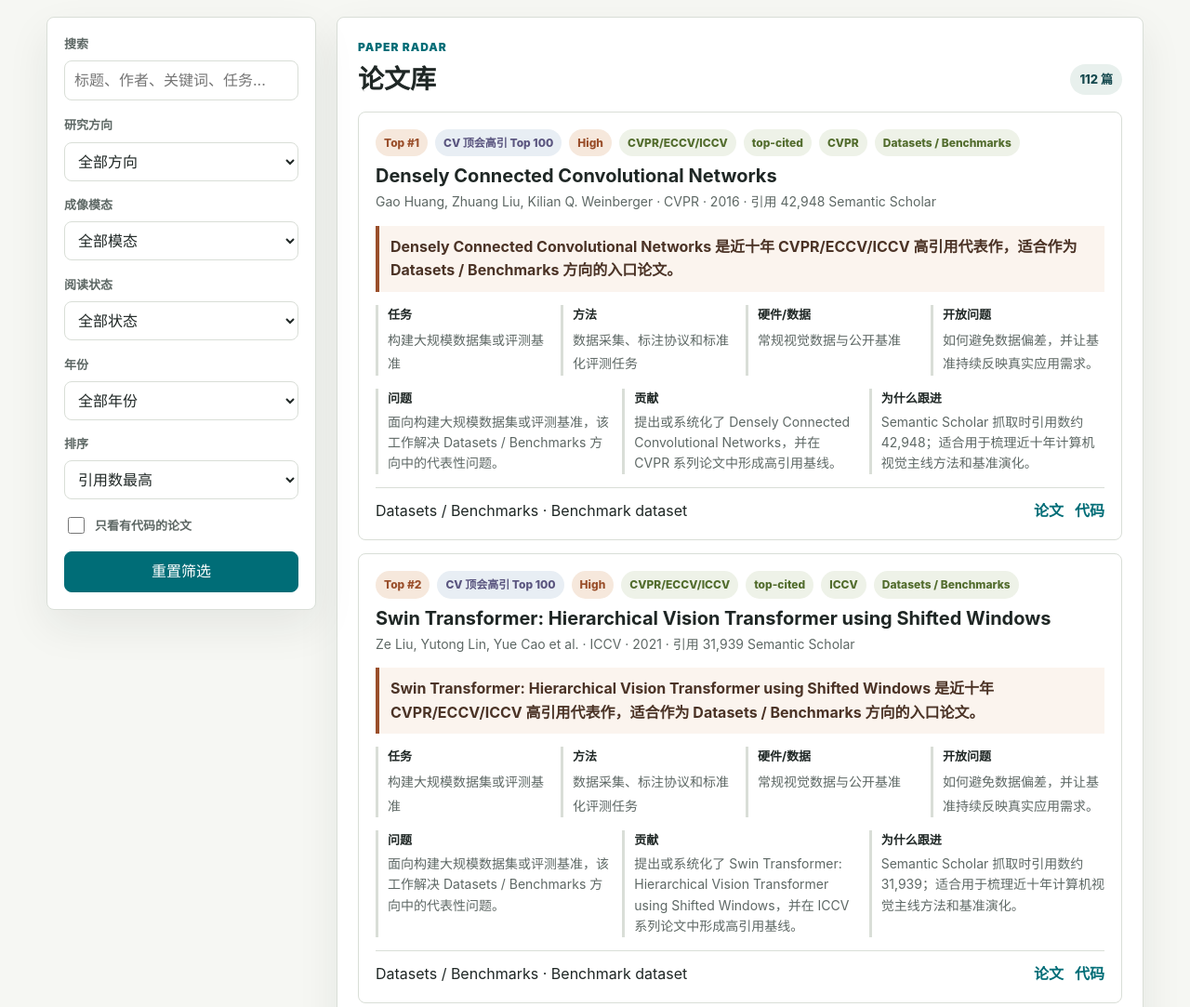
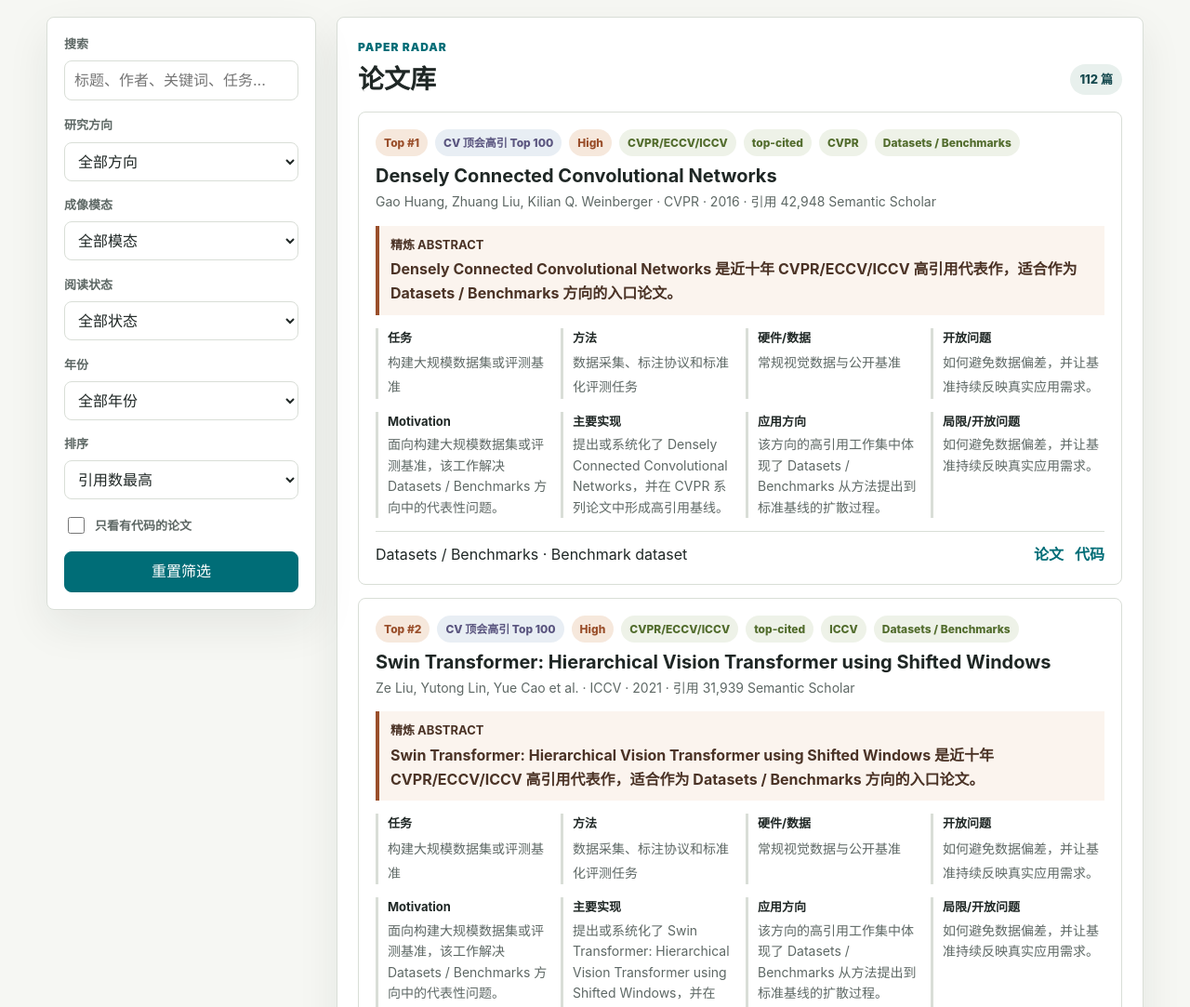
Before and after one commit to wanghongjian98/computational-imaging-frontier, a plain HTML site: page index.html in a window 1280 px wide. Shown: the part 1240-2323 px from the top of the page at 93% size. Drawn offline with Linux system fonts and the light colour scheme.

Commit message:
Refine paper summary cards

```diff
--- a/app.js
+++ b/app.js
@@ -97,6 +97,12 @@ function matchesPaper(paper) {
     paper.task,
     paper.method,
     paper.hardware,
+    paper.abstract,
+    paper.summary,
+    paper.motivation,
+    paper.implementation,
+    paper.application,
+    paper.applicationDirection,
     paper.problem,
     paper.contribution,
     paper.limitation,
@@ -141,9 +147,19 @@ function badge(text, tone = "") {
   return `<span class="tag ${tone}">${escapeHtml(text)}</span>`;
 }
 
+function paperSummary(paper) {
+  return {
+    abstract: paper.abstract ?? paper.summary ?? paper.insight ?? paper.contribution,
+    motivation: paper.motivation ?? paper.problem,
+    implementation: paper.implementation ?? paper.contribution ?? paper.method,
+    application: paper.application ?? paper.applicationDirection ?? paper.directionNote ?? paper.whyFollow,
+  };
+}
+
 function paperCard(paper) {
   const card = document.createElement("article");
   card.className = "paper-card";
+  const summary = paperSummary(paper);
   const tags = [
     paper.topCitedRank ? badge(`Top #${paper.topCitedRank}`, "hot") : "",
     badge(paper.status ?? "未分类", "status"),
@@ -166,7 +182,10 @@ function paperCard(paper) {
       </div>
     </div>
 
-    <p class="insight">${escapeHtml(paper.insight ?? paper.contribution)}</p>
+    <div class="concise-abstract">
+      <strong>精炼 Abstract</strong>
+      <p>${escapeHtml(summary.abstract)}</p>
+    </div>
 
     <div class="detail-grid">
       <div><strong>任务</strong><span>${escapeHtml(paper.task ?? paper.problem)}</span></div>
@@ -177,16 +196,20 @@ function paperCard(paper) {
 
     <div class="summary-grid">
       <div>
-        <strong>问题</strong>
-        <p>${escapeHtml(paper.problem)}</p>
+        <strong>Motivation</strong>
+        <p>${escapeHtml(summary.motivation)}</p>
       </div>
       <div>
-        <strong>贡献</strong>
-        <p>${escapeHtml(paper.contribution)}</p>
+        <strong>主要实现</strong>
+        <p>${escapeHtml(summary.implementation)}</p>
       </div>
       <div>
-        <strong>为什么跟进</strong>
-        <p>${escapeHtml(paper.whyFollow ?? paper.directionNote)}</p>
+        <strong>应用方向</strong>
+        <p>${escapeHtml(summary.application)}</p>
+      </div>
+      <div>
+        <strong>局限/开放问题</strong>
+        <p>${escapeHtml(paper.openQuestion ?? paper.limitation ?? "待补")}</p>
       </div>
     </div>
     <div class="paper-actions">
--- a/index.html
+++ b/index.html
@@ -8,7 +8,7 @@
       name="description"
       content="面向计算成像研究的论文筛选、摘要和跟进队列。"
     />
-    <link rel="stylesheet" href="styles.css" />
+    <link rel="stylesheet" href="styles.css?v=summary-v2" />
   </head>
   <body>
     <header class="topbar">
@@ -192,6 +192,6 @@
       <p>Maintained as a public research notebook. 数据文件：<a href="papers.json">papers.json</a></p>
     </footer>
 
-    <script src="app.js"></script>
+    <script src="app.js?v=summary-v2"></script>
   </body>
 </html>
--- a/styles.css
+++ b/styles.css
@@ -367,7 +367,8 @@ select {
   font-size: 14px;
 }
 
-.insight {
+.insight,
+.concise-abstract {
   margin: 0;
   border-left: 4px solid var(--rust);
   padding: 10px 12px;
@@ -376,15 +377,22 @@ select {
   font-weight: 700;
 }
 
+.concise-abstract strong {
+  display: block;
+  margin-bottom: 4px;
+  font-size: 13px;
+  text-transform: uppercase;
+}
+
+.concise-abstract p {
+  margin: 0;
+}
+
 .summary-grid,
 .detail-grid {
   display: grid;
   grid-template-columns: repeat(4, 1fr);
   gap: 12px;
-}
-
-.summary-grid {
-  grid-template-columns: repeat(3, 1fr);
 }
 
 .summary-grid div,
```
